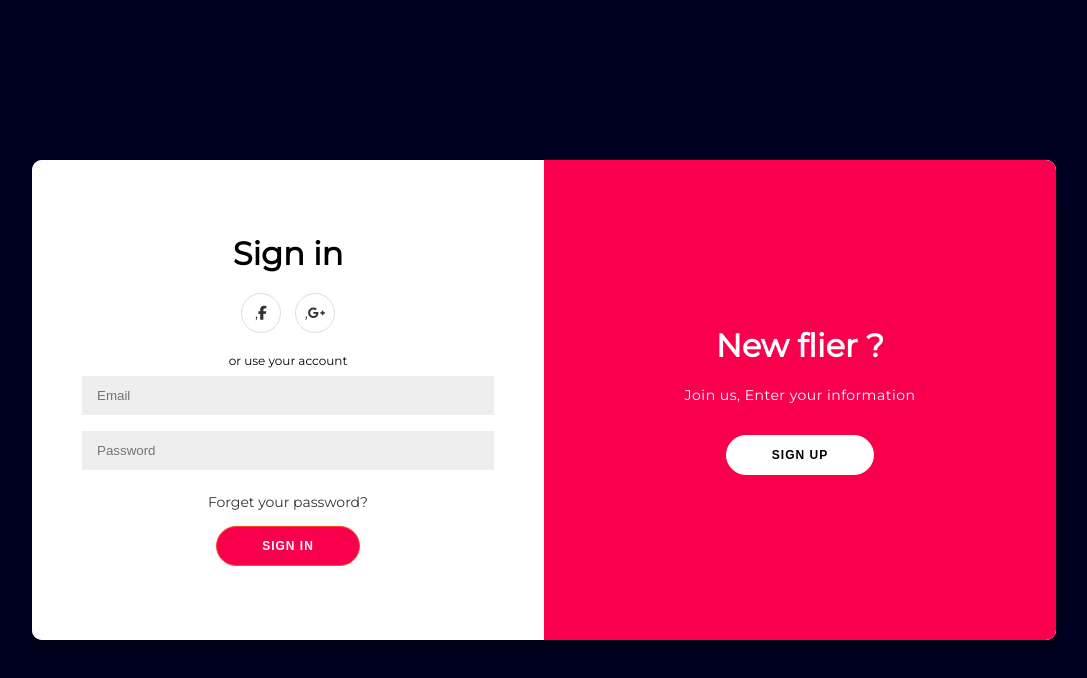
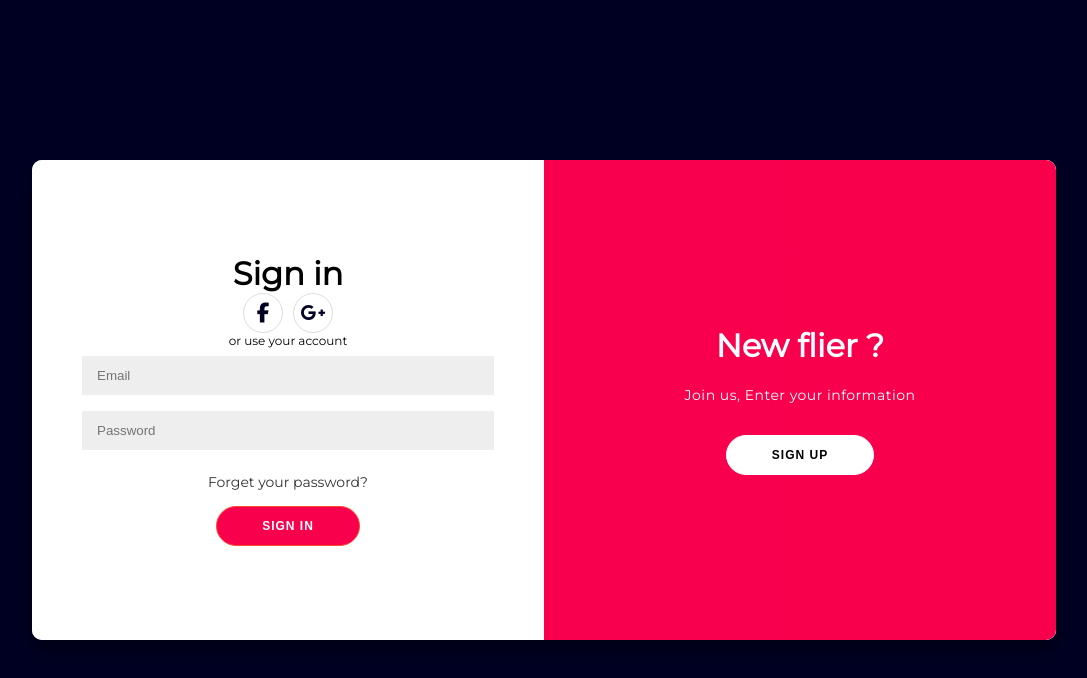
Before and after one commit to itsraghadalotibi/FluentFlyer-web381, a plain HTML site: page registration.html in a window 1280 px wide. Shown: the whole page, without its empty margins (96-1183 px from the left). Drawn offline with Linux system fonts and the light colour scheme.

Commit message:
تضبيط نهائي

```diff
--- a/assets/css/registration.css
+++ b/assets/css/registration.css
@@ -82,18 +82,30 @@ a{
 }
 
 .social-container{
-    margin: 20px 0;
+    display: flex;
+    justify-content: center;
+    align-items: center;
 }
 
 .social-container a{
-    height: 40px;
-    width: 40px;
-    border: 1px solid #ddd;
-    border-radius: 50%;
     display: inline-flex;
     justify-content: center;
     align-items: center;
+    width: 40px;
+    height: 40px;
     margin: 0 5px;
+    border: 1px solid #ddd;
+    border-radius: 50%;
+    transition: background-color 0.3s, transform 0.3s;
+}
+.social-container a:hover {
+    background-color: #f9004d; /* Change to your desired hover color */
+    transform: scale(1.1);
+}
+
+.social-container a i {
+    color: #000023; /* Change to your desired icon color */
+    font-size: 20px; /* Change to your desired icon size */
 }
 
 .form-container input{
--- a/registration.html
+++ b/registration.html
@@ -15,9 +15,9 @@
         <form action="#">
             <h1>create new account</h1>
             <div class="social-container">
-                <a href="#" class="social">,<i class="fa-brands
+                <a href="#" class="social"> <i class="fa-brands
                     fa-facebook-f"> </i></a>
-                <a href="#" class="social">,<i class="fa-brands
+                <a href="#" class="social"> <i class="fa-brands
                     fa-google-plus-g"> </i></a>
             </div>
             <span> or use your email for registration</span>
@@ -32,9 +32,9 @@
         <form action="#">
             <h1>Sign in</h1>
             <div class="social-container">
-                <a href="#" class="social">,<i class="fa-brands
+                <a href="#" class="social"> <i class="fa-brands
                     fa-facebook-f"> </i></a>
-                <a href="#" class="social">,<i class="fa-brands
+                <a href="#" class="social"> <i class="fa-brands
                     fa-google-plus-g"> </i></a>
             </div>
             <span> or use your account</span>
```
